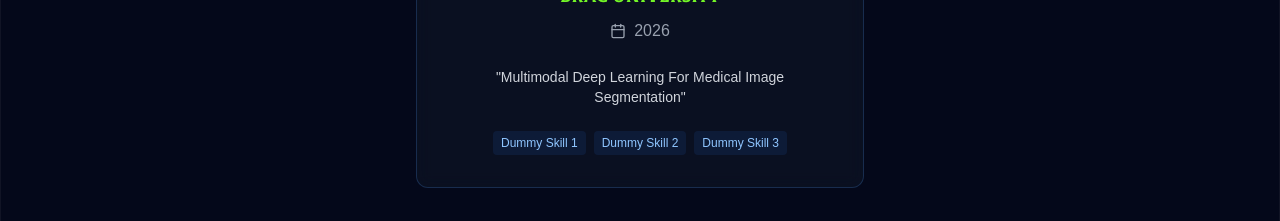
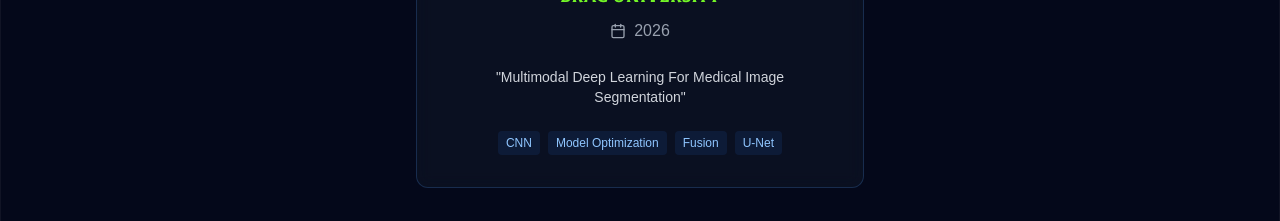
Before and after one commit to uzicodes/utsho-heaven-chowdhury, a Next.js app: page /education in a window 1280 px wide. Shown: the part 800-1021 px from the top of the page. Built offline with nearby package versions, Linux system fonts and the light colour scheme.

Commit message:
added the skills for thesis section

```diff
--- a/src/app/education/page.tsx
+++ b/src/app/education/page.tsx
@@ -209,6 +209,11 @@ const EducationSection: React.FC = () => {
 					   ))}
 				   </motion.div>
 
+
+
+
+
+
 				   {/* Thesis Card Centered Below */}
 				   <div className="flex justify-center mt-8">
 					   <motion.div
@@ -246,13 +251,17 @@ const EducationSection: React.FC = () => {
 								   "Multimodal Deep Learning for Medical Image Segmentation"
 							   </p>
 							   <div className="flex flex-wrap justify-center gap-2">
-								   <span className="px-2 py-1 text-xs rounded bg-blue-500/10 text-blue-300">Dummy Skill 1</span>
-								   <span className="px-2 py-1 text-xs rounded bg-blue-500/10 text-blue-300">Dummy Skill 2</span>
-								   <span className="px-2 py-1 text-xs rounded bg-blue-500/10 text-blue-300">Dummy Skill 3</span>
+								   <span className="px-2 py-1 text-xs rounded bg-blue-500/10 text-blue-300">CNN</span>
+								   <span className="px-2 py-1 text-xs rounded bg-blue-500/10 text-blue-300">Model Optimization</span>
+								   <span className="px-2 py-1 text-xs rounded bg-blue-500/10 text-blue-300"> Fusion</span>
+								   <span className="px-2 py-1 text-xs rounded bg-blue-500/10 text-blue-300">U-net</span>
 							   </div>
 						   </div>
 					   </motion.div>
 				   </div>
+
+
+
 
 				{/* Certifications Section */}
 				<motion.div
```
